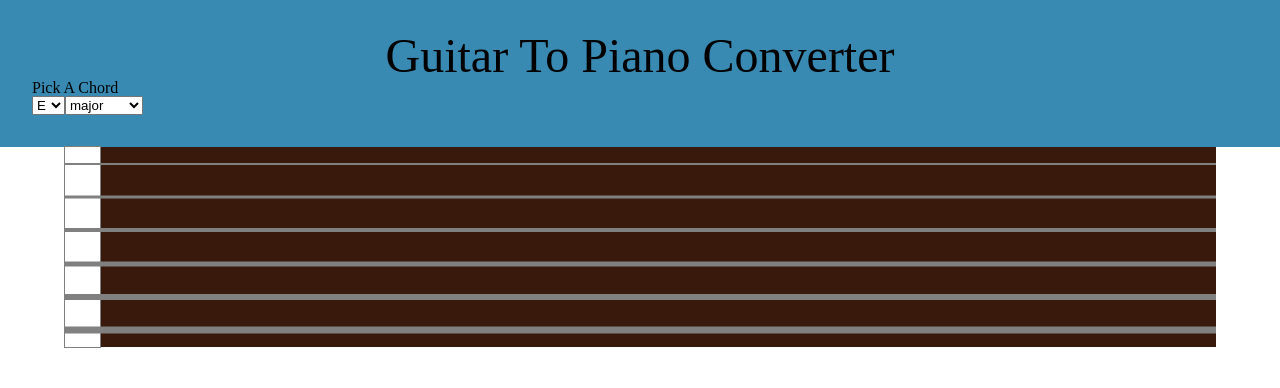
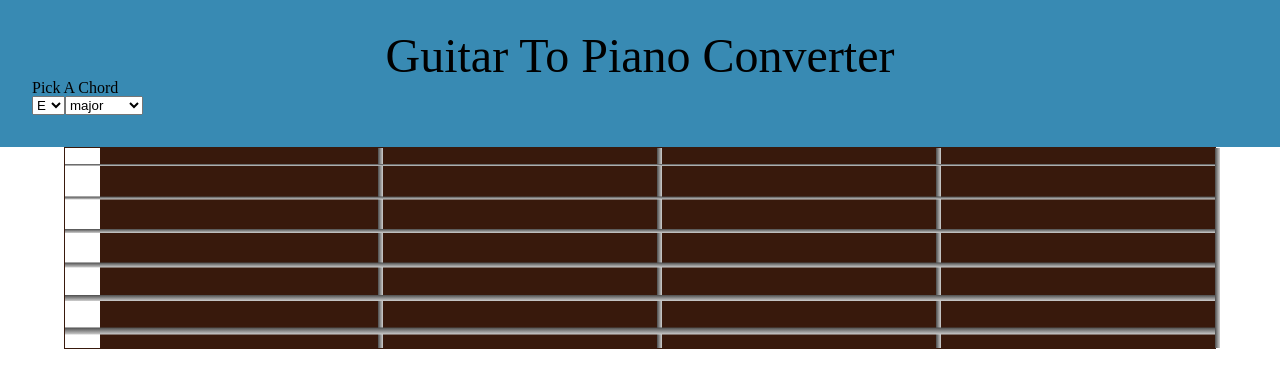
Before and after one commit to cwklausing/guitar-piano-converter, a React (Create React App) app: page / in a window 1280 px wide. Shown: the top 388 px of the page. Built offline with nearby package versions, Linux system fonts and the light colour scheme.

Commit message:
add fret images to the guitar

```diff
--- a/src/App.css
+++ b/src/App.css
@@ -52,19 +52,22 @@ table {
 }
 
 /* Guitar */
+.guitar {
+	border: 1px solid #38190c;
+	position: relative;
+}
+
 .guitar-neck {
 	background-color: #38190c;
 	display: flex;
 	flex-direction: column;
 	justify-content: space-around;
-	position: relative;
 	height: 200px;
 	width: 100%;
 }
 
 .guitar-neck:before {
 	background-color: #fff;
-	border: 1px solid gray;
 	content: ' ';
 	display: block;
 	position: absolute;
@@ -81,9 +84,9 @@ table {
 .string:before {
 	content: '';
 	display: block;
+    background: linear-gradient(180deg, #4c4c4c, #cecece);;
 	position: absolute;
     top: 50%;
-    background-color: gray;
     width: 100%;
     transform: translateY(-50%);
 }
@@ -115,7 +118,34 @@ table {
 .fret {
 	display: inline-block;
 	height: 100%;
-	width: calc(100%/5);
+	width: calc(97%/4);
+}
+
+.fret:first-of-type {
+	width: 3%;
+}
+
+.fret-image {
+	background: linear-gradient(to right, #4c4c4c, #cecece);
+	position: absolute;
+	height: 100%;
+	width: 5px;
+}
+
+.fret-image:nth-of-type(1) {
+	left: calc((97% * 0.25) + 3%);
+}
+
+.fret-image:nth-of-type(2) {
+	left: calc((97% * 0.5) + 3%);
+}
+
+.fret-image:nth-of-type(3) {
+	left: calc((97% * 0.75) + 3%);;
+}
+
+.fret-image:nth-of-type(4) {
+	left: calc(97% + 3%);
 }
 
 /* Piano */
--- a/src/App.js
+++ b/src/App.js
@@ -10,6 +10,7 @@ class App extends Component {
 
 		super();
 		this.state = {
+			fretImages: Array(fretsNumber - 1).fill(null),
 			notes: [
 				Array(fretsNumber).fill(null),
 				Array(fretsNumber).fill(null),
@@ -26,7 +27,7 @@ class App extends Component {
 			<div className="App">
 				<Header />
 				<main className="app-main">
-					<Guitar notes={this.state.notes} />
+					<Guitar notes={this.state.notes} fretImages={this.state.fretImages} />
 					<Piano />
 				</main>
 			</div>
--- a/src/Guitar.js
+++ b/src/Guitar.js
@@ -2,8 +2,8 @@ import React from 'react';
 
 class Guitar extends React.Component {
 	render() {
-		const guitar = this.props.notes;
-		const strings = guitar.map((row, index) => {
+		const notes = this.props.notes;
+		const strings = notes.map((row, index) => {
 			const frets = row.map((value, index) => {
 				return <div className={'fret fret-' + index} key={index} />;
 			});
@@ -13,8 +13,14 @@ class Guitar extends React.Component {
 				</div>
 			);
 		});
+		const frets = this.props.fretImages.map((value, index) => {
+			return <div className={'fret-image fret-image-' + index} key={index} />;
+		});
 		return (
 			<div className="guitar">
+				<div className="fret-images">
+					{frets}
+				</div>
 				<div className="guitar-neck">
 					{strings}
 				</div>
```
